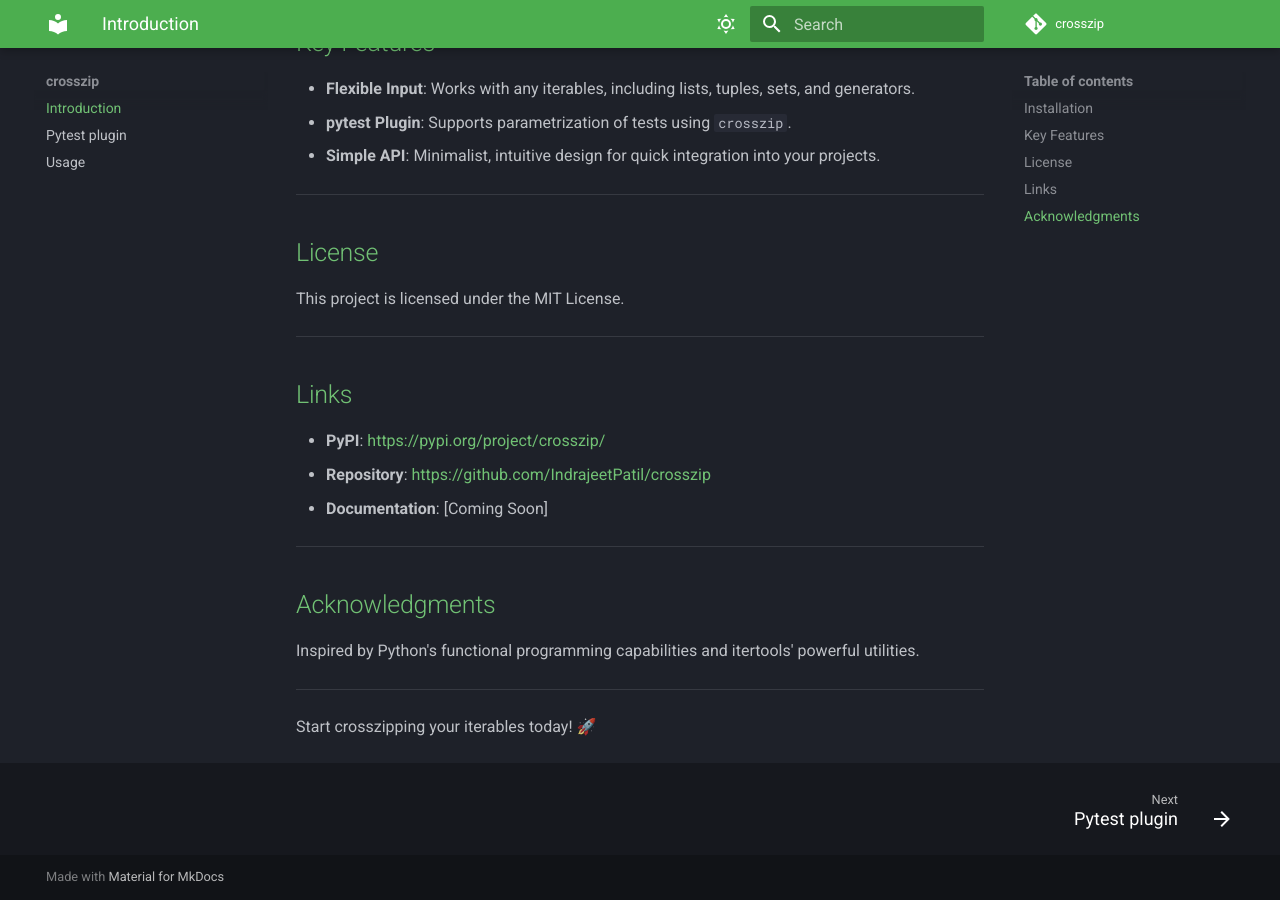
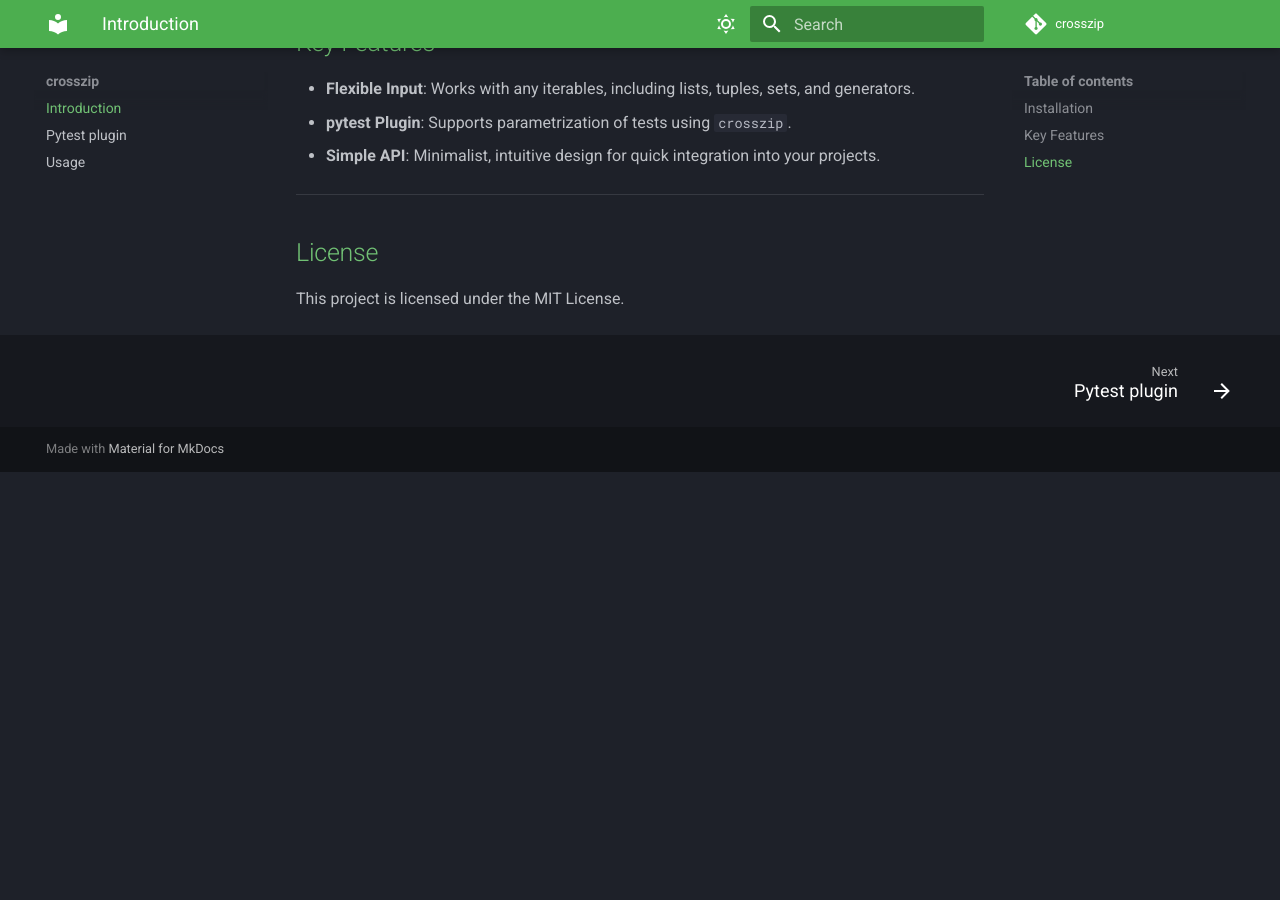
Before and after one commit to IndrajeetPatil/crosszip, an MkDocs documentation site: the page built from docs/index.md, in a window 1280 px wide and 900 px high, scrolled down 750 px. Built offline with MkDocs 1.6.1 and Material for MkDocs 9.7.7, drawn with Linux system fonts in a browser that asks for light colours; comment, search, counter and statistics services are not loaded; after the commit the page ends 1222 px from its top, so only the background shows below that.

Commit message:
Update index.md

````diff
--- a/docs/index.md
+++ b/docs/index.md
@@ -16,7 +16,8 @@
 pip install crosszip
 ```
 
-Registering the crosszip marker for pytest is simple. Just add the following to your `pytest.ini` file:
+Registering the crosszip marker for pytest is simple.
+Just add the following to your `pytest.ini` file:
 
 ```
 [pytest]
@@ -37,21 +38,3 @@
 ## License
 
 This project is licensed under the MIT License.
-
----
-
-## Links
-
-- **PyPI**: [https://pypi.org/project/crosszip/](https://pypi.org/project/crosszip/)
-- **Repository**: [https://github.com/IndrajeetPatil/crosszip](https://github.com/IndrajeetPatil/crosszip)
-- **Documentation**: [Coming Soon]
-
----
-
-## Acknowledgments
-
-Inspired by Python's functional programming capabilities and itertools' powerful utilities.
-
----
-
-Start crosszipping your iterables today! 🚀
````
